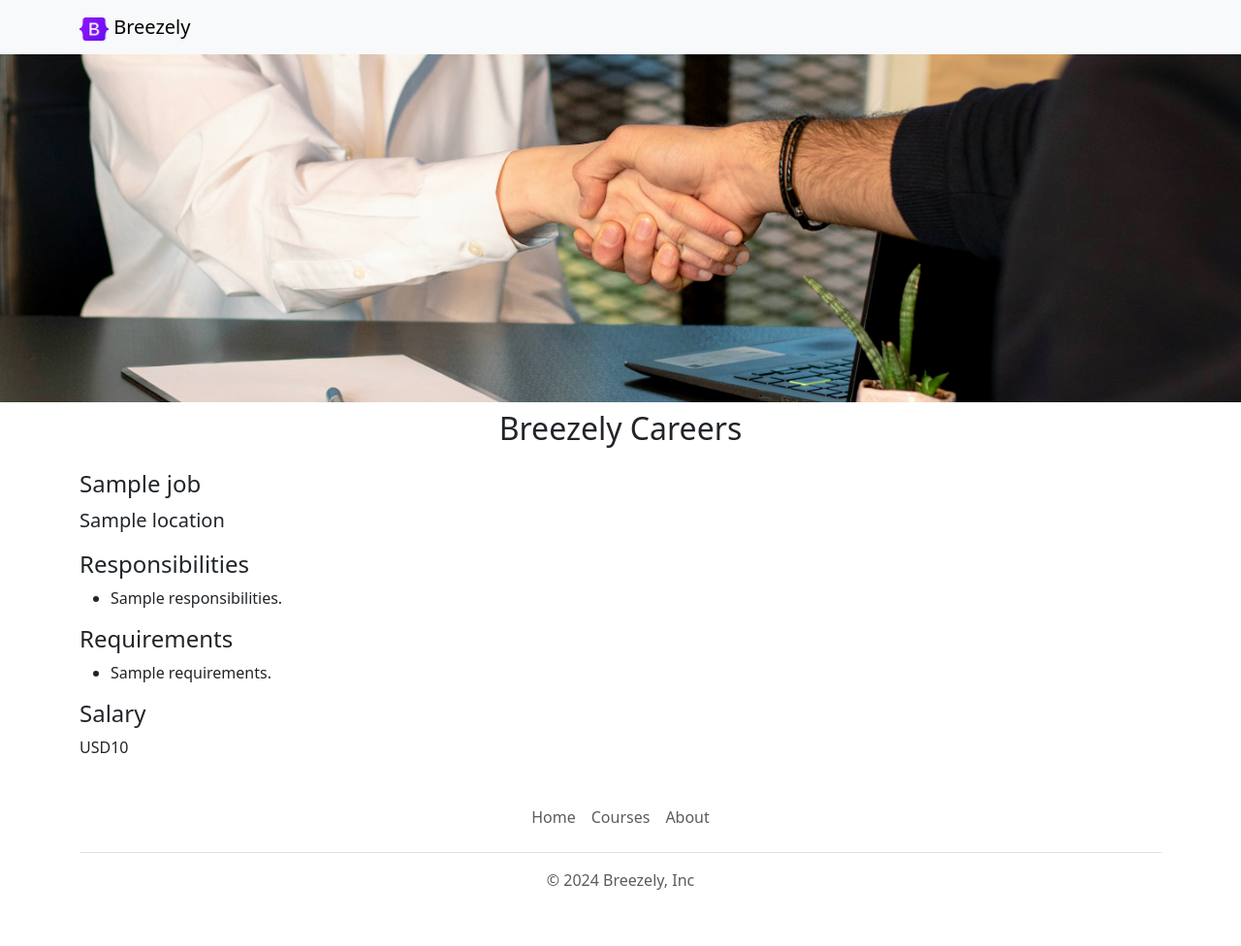
After one commit to Chavan-Gourav/breezely-careers-website-V2, a Flask app: template templates/jobpage.html in a window 1280 px wide. The commit adds this page. Shown: the whole page at 97% size. Run offline with Flask 3, Linux system fonts and the light colour scheme; the template is opened without the code that fills it: most values are stand-ins (such as "Sample title", 1, 10 or a date in 2020); parts of the project's set-up code (start-up, migrations or seed data) failed here and were passed over.

Commit message:
added dynamic pages for each job

```diff
--- a/app.py
+++ b/app.py
@@ -1,5 +1,5 @@
-from flask import Flask , render_template, jsonify
-from database import load_jobs_from_db
+from flask import Flask , render_template, jsonify, abort
+from database import load_jobs_from_db, load_job_from_db
 
 app = Flask(__name__)
 
@@ -11,10 +11,14 @@ jobs = load_jobs_from_db()
 def hello_breezely():
     return render_template('home.html', jobs=jobs)
 
-@app.route('/api/jobs')
-def list_jobs():
-    jobs = load_jobs_from_db()
-    return jsonify(jobs)
+
+
+@app.route('/job/<int:id>')
+def show_job(id):
+    job = load_job_from_db(id)
+    if job is None:
+        abort(404, description="Job not found")
+    return render_template('jobpage.html', job=job)
 
 
 
--- /dev/null
+++ b/templates/banner.html
@@ -0,0 +1,11 @@
+<style>
+    #banner {
+        height: 360px;
+        object-fit: cover;
+        width: 100%;
+        margin-top: 55px; /* Adjust this value depending on the navbar height */
+    }
+  </style>
+  <div>
+    <img class="img-fluid" id="banner" src="{{ url_for('static', filename='banner.jpg') }}" alt="banner img">
+  </div>
--- /dev/null
+++ b/templates/bootstrap.html
@@ -0,0 +1,7 @@
+<meta charset="UTF-8">
+<meta name="viewport" content="width=device-width, initial-scale=1.0">
+<meta charset="utf-8">
+<meta name="viewport" content="width=device-width, initial-scale=1">
+<link href="https://cdn.jsdelivr.net/npm/bootstrap@5.3.3/dist/css/bootstrap.min.css" rel="stylesheet"
+integrity="sha384-QWTKZyjpPEjISv5WaRU9OFeRpok6YctnYmDr5pNlyT2bRjXh0JMhjY6hW+ALEwIH" crossorigin="anonymous">
+<link rel="icon" type="image/x-icon" href="{{ url_for('static', filename='logo.png') }}">
--- a/templates/jobitem.html
+++ b/templates/jobitem.html
@@ -6,11 +6,11 @@
     </div>
     {% if 'salary' in job %}
     <div>
-        <b>Salary:</b> {{ job['salary'] }}
+        <b>Salary:</b> {{job['currency']}}{{ job['salary'] }}
     </div>
     {% endif %}
     </div>
     <div class="col-3">
-        <a href="mailto:breezely.ai@gmail.com?subject=Application%20for%20{{job['title']}}&body=My%20Name%3A%20%3Cyour%20name%3E%0AMy%20Resume%20Link%3A%20%3Cyour%20resume%20link%3E%0AMy%20Linkedin%20Link%3A%20%3Cyour%20linkedin%20link%3E" type="button" class="btn btn-outline-primary">Apply</a>
+        <a href="/job/{{job['id']}}" type="button" class="btn btn-outline-primary">Apply</a>
     </div>
 </div>
--- /dev/null
+++ b/templates/jobpage.html
@@ -0,0 +1,40 @@
+<!DOCTYPE html>
+<html>
+    <head>
+        <title>{{job.title}} - Breezely Careers</title>
+        {% include 'bootstrap.html' %}
+    </head>
+    <body>
+        {% include 'nav.html' %}
+        {% include 'banner.html' %}
+        <div class="container">
+            <h2 class="text-center mt-2 mb-4">Breezely Careers</h2>
+            <h4>{{job.title}}</h4>
+            <p class="lead mt-0">{{job.location}}</p>
+            <h4>Responsibilities</h4>
+            <ul>
+                {% for line in job.responsibilities.split('.') %}
+                    {% if line.strip() != '' %}
+                        <li>{{ line.strip() }}.</li>
+                    {% endif %}
+                {% endfor %}
+            </ul>
+
+            <h4>Requirements</h4>
+            <ul>
+                {% for line in job.requirements.split('.') %}
+                    {% if line.strip() != '' %}
+                        <li>{{ line.strip() }}.</li>
+                    {% endif %}
+                {% endfor %}
+            </ul>
+
+            <h4>Salary</h4>
+            <p>{{job.currency}}{{job.salary}}</p>
+        </div>
+        {% include 'footer.html' %}
+
+
+
+    </body>
+</html>
--- a/templates/nav.html
+++ b/templates/nav.html
@@ -1,7 +1,8 @@
+
 <nav class="navbar bg-body-tertiary shadow-p3 fixed-top bg-white ">
     <div class="container">
-      <a class="navbar-brand" href="#">
-        <img src="static/logo.png" alt="Bootstrap" width="30" height="24">
+      <a class="navbar-brand" href="/">
+        <img src="{{ url_for('static', filename='logo.png') }}" alt="Bootstrap" width="30" height="24">
         Breezely
       </a>
     </div>
```
Also changed, not shown: database.py (+15 -0 lines), templates/home.html (+4 -16 lines).
